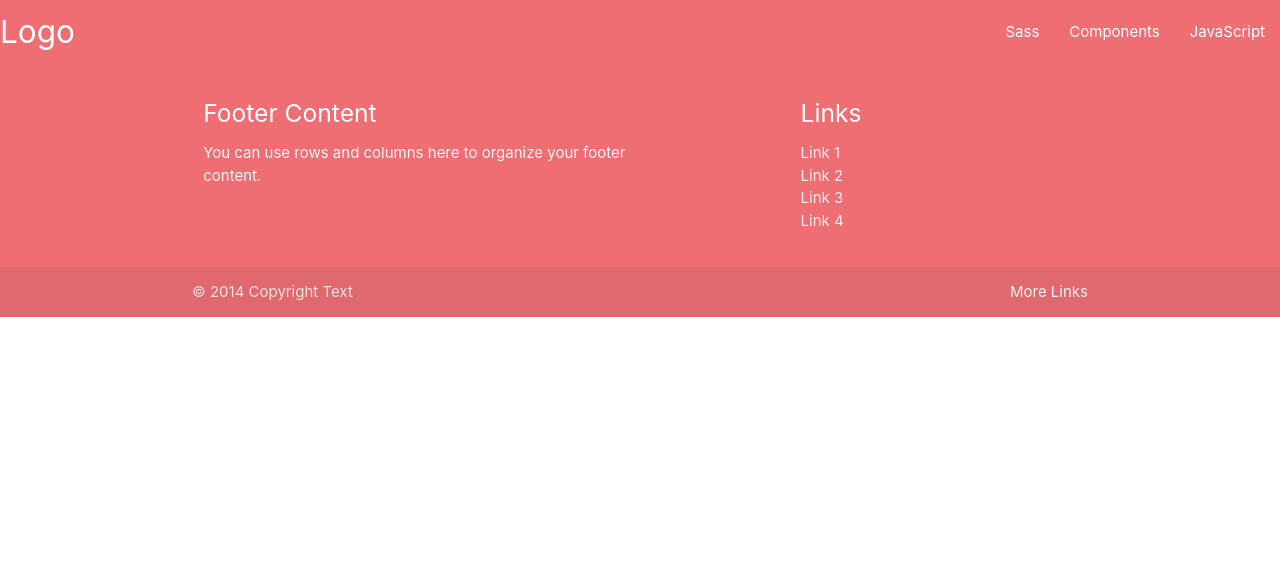
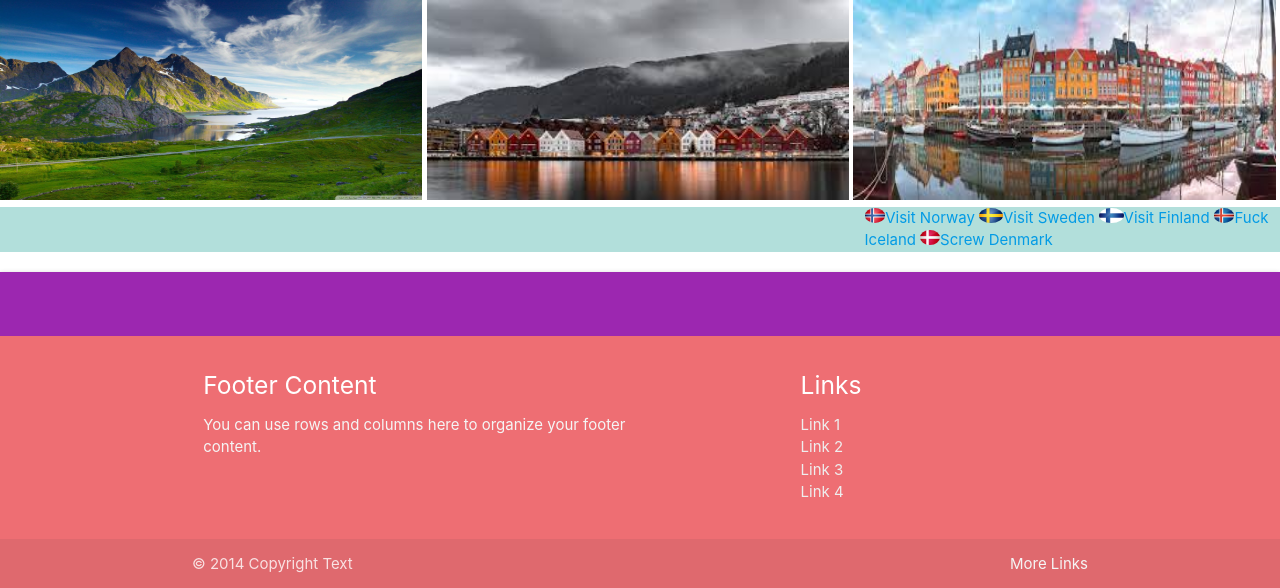
Before and after one commit to GILD0R/vcs2011-grupe1, a PHP site: page /index.php in a window 1280 px wide. Shown: the top 588 px of the page. Run offline with PHP 8.4, Linux system fonts and the light colour scheme.

Commit message:
initial header

```diff
--- a/header.php
+++ b/header.php
@@ -1,4 +1,3 @@
-
 <!DOCTYPE html>
 <html lang="en">
 
@@ -12,17 +11,31 @@
   <link rel="stylesheet" href="styles/style.css">
 
 
-    <title>Projekto pavadinimas</title>
+  <title>Scandinavian Embassy</title>
 </head>
 
 <body>
-<nav>
+  <img class="brand-logo" src="images/another-H.jpg" alt="logo">
+  <img class="brand-logo" src="images/newHeader.jpg" alt="logo">
+  <img class="brand-logo" src="images/header-image.jpg" alt="logo">
+
+  <div class="row teal lighten-4 flag-menu" >
+    <div class="col s4 offset-s8">
+      <a href="norway.html"><img src="images/flag-norway-M.jpg" class="circle responsive-img" alt="">Visit Norway</a>
+      <a href="sweden.html"><img src="images/flag-sweden-M.jpg" class="circle" alt="">Visit Sweden</a>
+      <a href="finland.html"><img src="images/flag-finland-M.jpg" class="circle" alt="">Visit Finland</a>
+      <a href="iceland.html"><img src="images/flag-iceland-M.jpg" class="circle" alt="">Fuck Iceland</a>
+      <a href="denmark.html"><img src="images/flag-denmark-M.jpg" class="circle" alt="">Screw Denmark</a>
+
+    </div>
+  </div>
+  <nav class="purple">
     <div class="nav-wrapper">
-      <a href="#" class="brand-logo">Logo</a>
+
       <ul id="nav-mobile" class="right hide-on-med-and-down">
-        <li><a href="sass.html">Sass</a></li>
-        <li><a href="badges.html">Components</a></li>
-        <li><a href="collapsible.html">JavaScript</a></li>
+        <!-- <li><a href="norway.html"><img src="images/flag-norway-M.jpg" class="circle responsive-img" alt=""> Norway</a></li>
+        <li><a href="sweden.html"><img src="images/flag-sweden-M.jpg" class="circle" alt="">Sweden</a></li>
+        <li><a href="finland.html"><img src="images/flag-finland-M.jpg" class="circle" alt="">Finland</a></li> -->
       </ul>
     </div>
   </nav>
--- a/styles/style.css
+++ b/styles/style.css
@@ -4,8 +4,21 @@
 
 
 
-/* Vardas1 stiliaus kodas: */
+/* Povilas stiliaus kodas: */
 
+img.brand-logo{
+
+    background: fixed;
+    text-align: center;
+    width: 33%;
+    height: 200px;
+}
+
+.flag-menu img{
+height: 15px;
+
+
+}
 
 
 
```
Also changed, not shown: images/827d03bc40996042a47039f1ddd8887c.jpg (added), images/another-H.jpg (added), images/flag-denmark-M.jpg (added), images/flag-finland-M.jpg (added), images/flag-iceland-M.jpg (added), images/flag-norway-M.jpg (added), images/flag-sweden-M.jpg (added), images/fun-facts-about-scandinavia-1626701_final-6036b57ca0714adca64f928adf472dc4.png (added), images/header-image.jpg (added), images/images map.jpg (added), images/images.jpg (added), images/logo.webp (added), images/newHeader.jpg (added), norwayFlag.jpg (added). Lines whose indentation alone changed are shown as unchanged.
